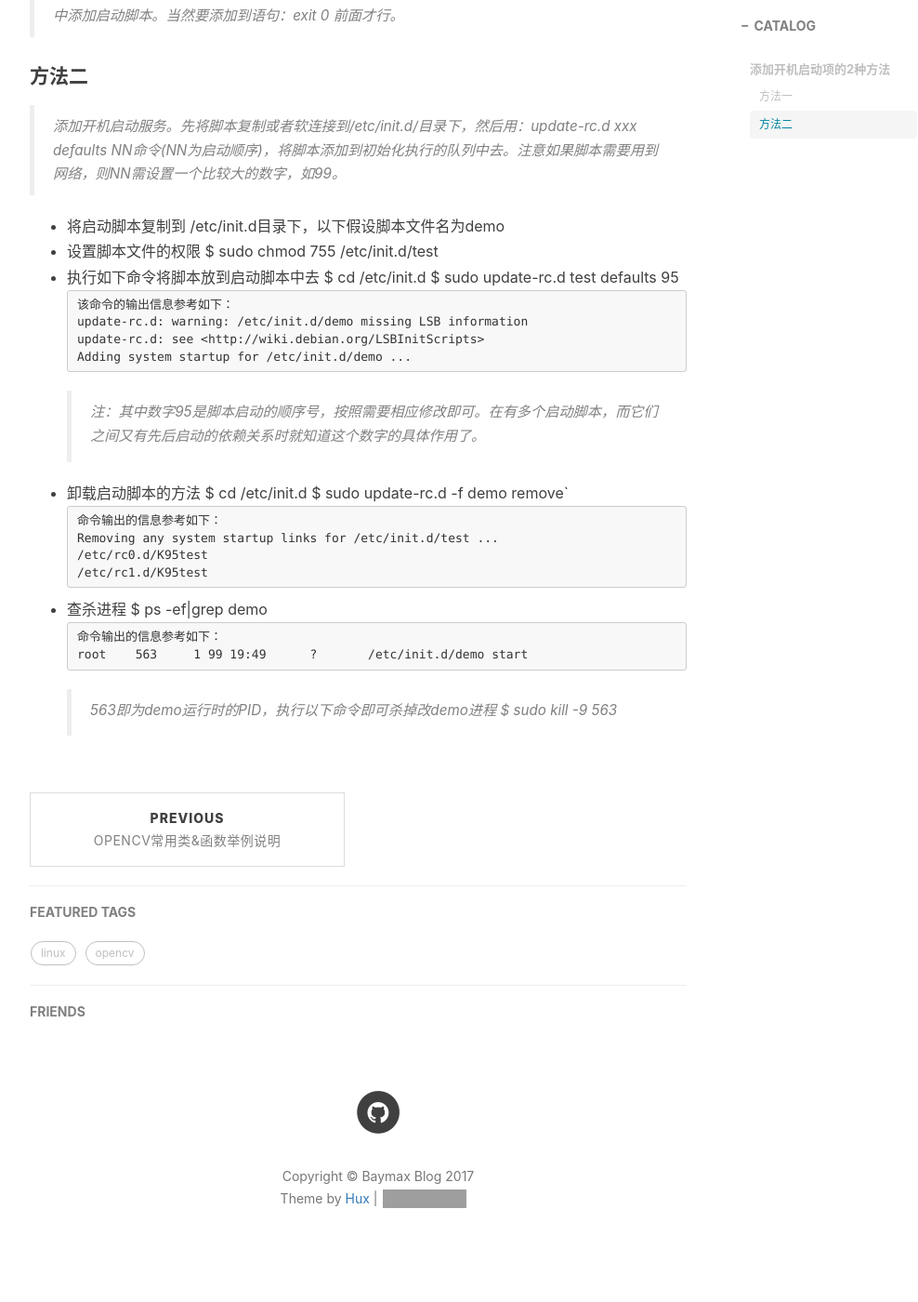
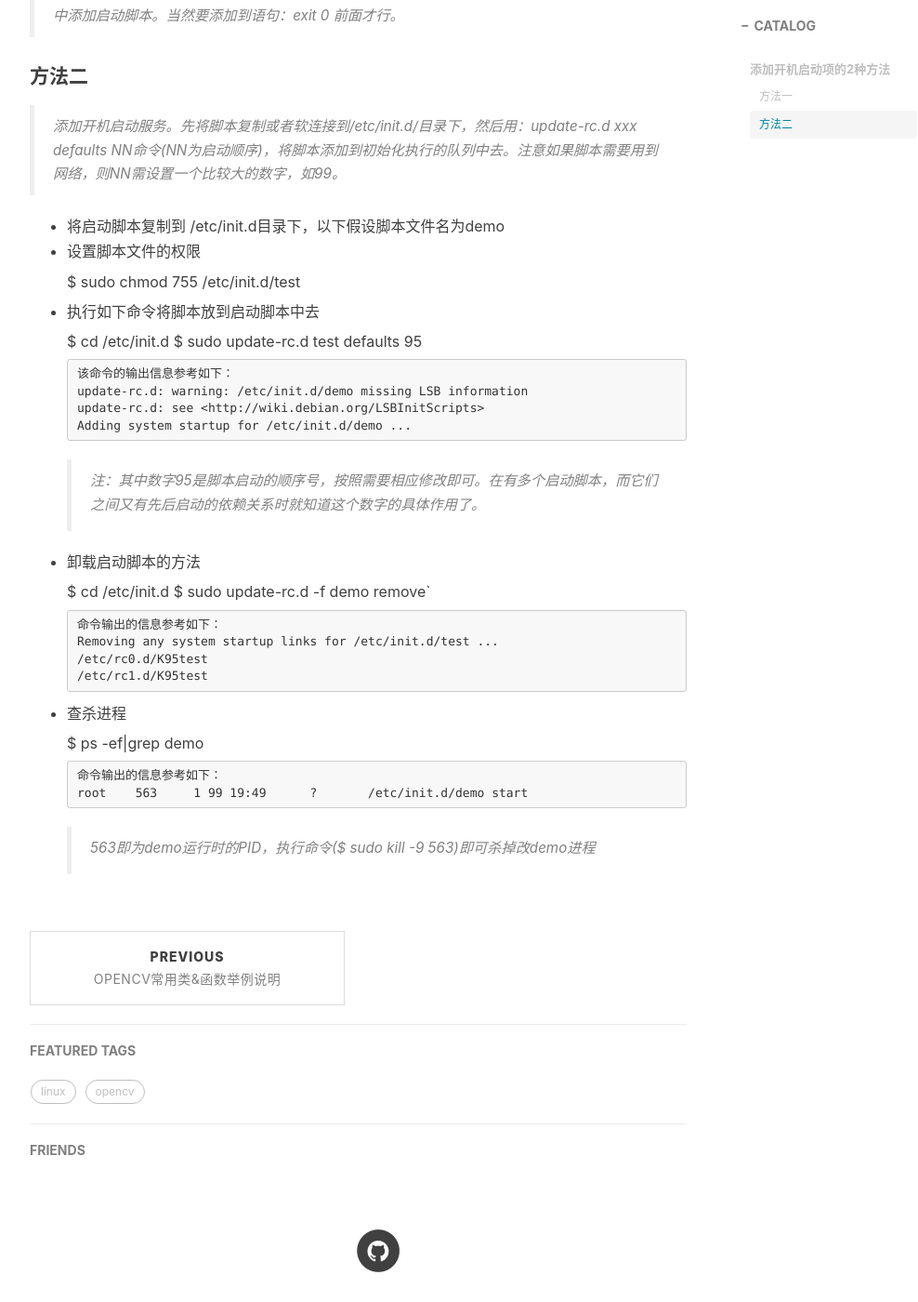
Before and after one commit to Lmonologue/baymax.github.io, a Jekyll site: the page built from _posts/2017-5-10-linux开机启动脚本-2017.md, in a window 1280 px wide and 1400 px high, scrolled down 704 px. Shown: the whole window at 93% size, without its empty margins (233-1221 px from the left). Built offline with Jekyll 4.4.1, drawn with Linux system fonts in a browser that asks for light colours; nearby versions of some CDN libraries; comment, search, counter and statistics services are not loaded; grey boxes are pictures that could not be loaded.

Commit message:
Update 2017-5-10-linux开机启动脚本-2017.md

````diff
--- a/_posts/2017-5-10-linux开机启动脚本-2017.md
+++ b/_posts/2017-5-10-linux开机启动脚本-2017.md
@@ -22,8 +22,10 @@ tags:
 
 - 将启动脚本复制到 /etc/init.d目录下，以下假设脚本文件名为demo
 - 设置脚本文件的权限
+
     $ sudo chmod 755 /etc/init.d/test
 - 执行如下命令将脚本放到启动脚本中去
+
     $ cd /etc/init.d
     $ sudo update-rc.d test defaults 95
 ```
@@ -35,6 +37,7 @@ Adding system startup for /etc/init.d/demo ...
 > 注：其中数字95是脚本启动的顺序号，按照需要相应修改即可。在有多个启动脚本，而它们之间又有先后启动的依赖关系时就知道这个数字的具体作用了。
 
 - 卸载启动脚本的方法
+
     $ cd /etc/init.d
     $ sudo update-rc.d -f demo remove`
 ```
@@ -44,10 +47,10 @@ Removing any system startup links for /etc/init.d/test ...
 /etc/rc1.d/K95test
 ```
 - 查杀进程
+
     $ ps -ef|grep demo
 ```
 命令输出的信息参考如下：
 root	563	1 99 19:49	?	/etc/init.d/demo start
 ```
->563即为demo运行时的PID，执行以下命令即可杀掉改demo进程
-    $ sudo kill -9 563
+>563即为demo运行时的PID，执行命令($ sudo kill -9 563)即可杀掉改demo进程
````
